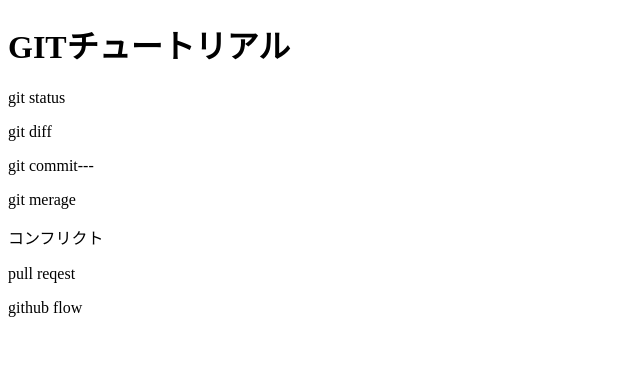
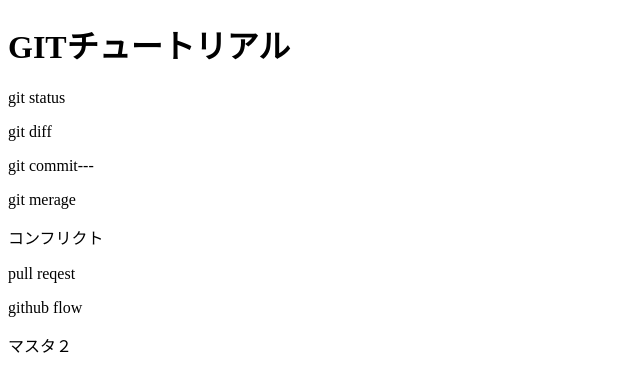
Before and after one commit to 1ssei112266/git_tutorial, a plain HTML site: page index.html in a window 1280 px wide. Shown: the full height of the page, 0-640 px from the left. Drawn offline with Linux system fonts and the light colour scheme.

Commit message:
マスタ２を新規作成

```diff
--- a/index.html
+++ b/index.html
@@ -17,6 +17,7 @@
     <p>コンフリクト</p>
     <p>pull reqest</p>
     <p>github flow</p>
+    <p>マスタ２</p>
 </body>
 
 </html>
```
Also changed, not shown: 1 other file.
